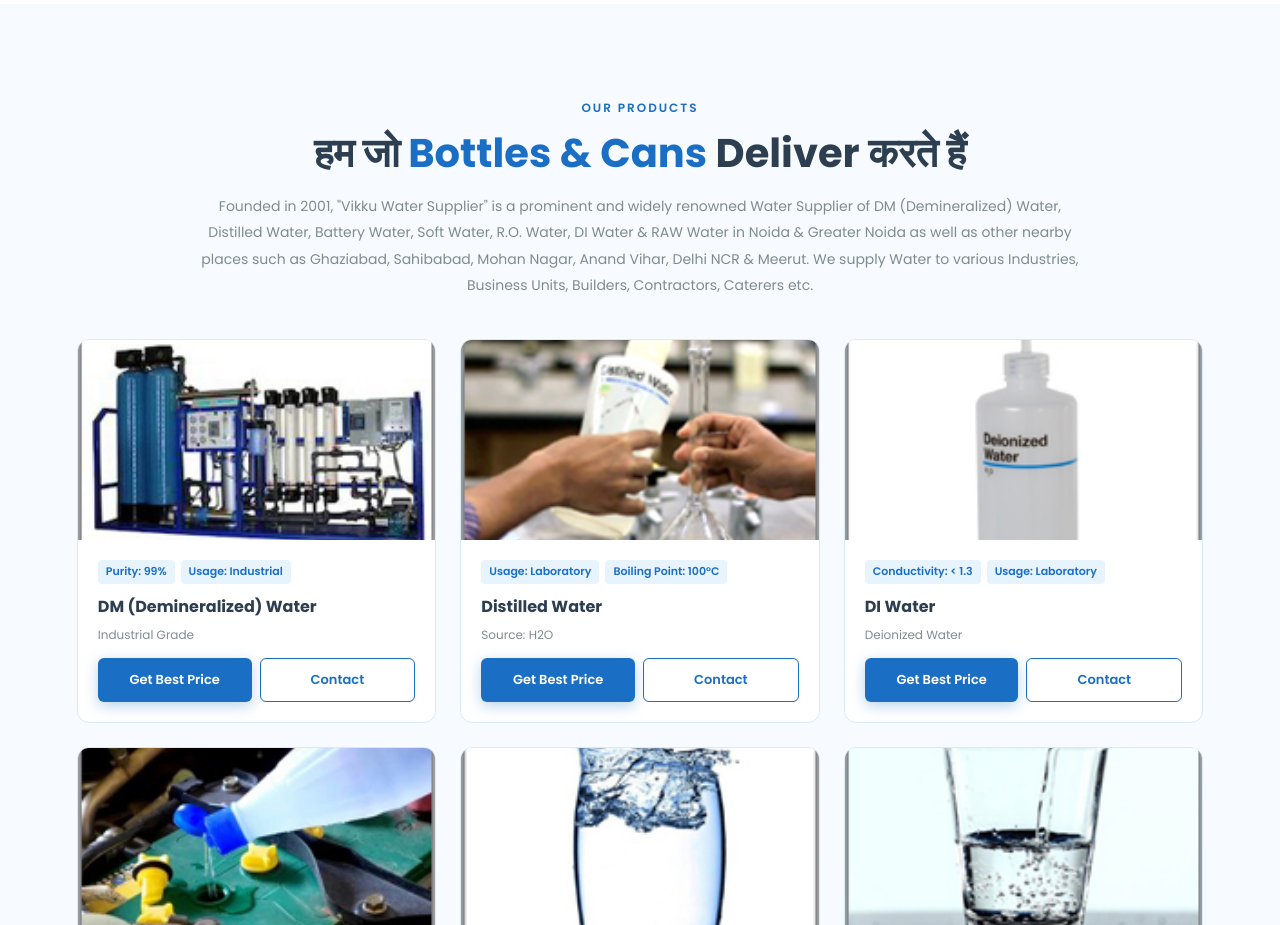
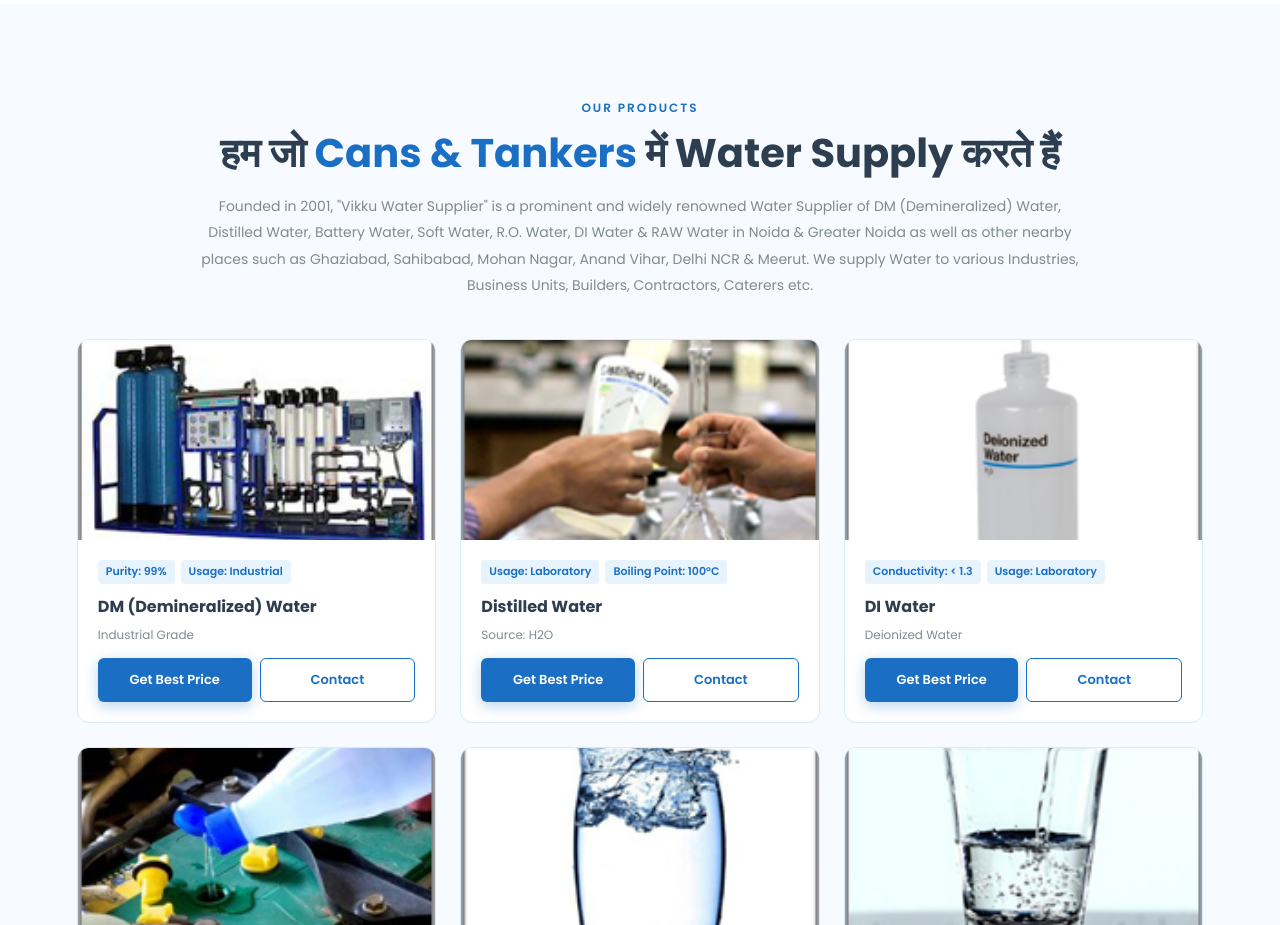
Before and after one commit to deeps00007/vikku, a React (Vite) app: page / in a window 1280 px wide. Shown: the part 1680-2605 px from the top of the page. Built offline with nearby package versions, Linux system fonts and the light colour scheme.

Commit message:
Rephrase Bottles to Cans & Tankers

```diff
--- a/Vikku_water.jsx
+++ b/Vikku_water.jsx
@@ -537,7 +537,7 @@
         <div style={{ maxWidth: 1200, margin: "0 auto" }}>
           <div style={{ textAlign: "center", marginBottom: 40 }}>
             <div className="sec-tag">Our Products</div>
-            <h2 className="sec-h2">हम जो <span>Bottles & Cans</span> Deliver करते हैं</h2>
+            <h2 className="sec-h2">हम जो <span>Cans & Tankers</span> में Water Supply करते हैं</h2>
             <p style={{ fontSize: 14, color: C.muted, lineHeight: 1.9, maxWidth: 900, margin: "16px auto 0" }}>
               Founded in 2001, "Vikku Water Supplier" is a prominent and widely renowned Water Supplier of DM (Demineralized) Water, Distilled Water, Battery Water, Soft Water, R.O. Water, DI Water & RAW Water in Noida & Greater Noida as well as other nearby places such as Ghaziabad, Sahibabad, Mohan Nagar, Anand Vihar, Delhi NCR & Meerut. We supply Water to various Industries, Business Units, Builders, Contractors, Caterers etc.
             </p>
```
Also changed, not shown: 1 other file (tests, documents, lock files or other folders).
